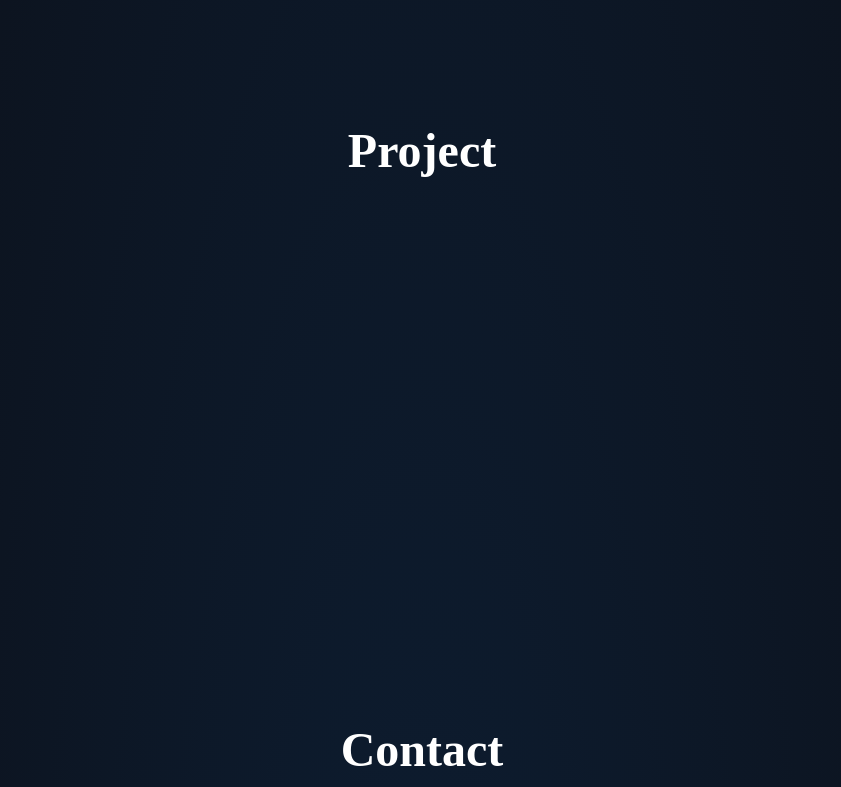
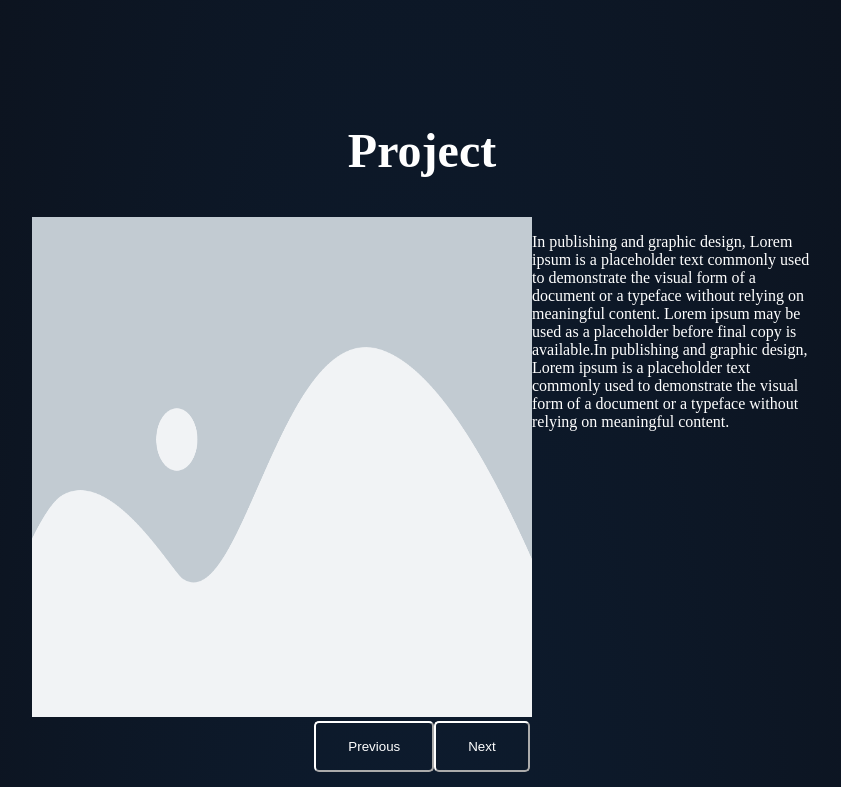
Before and after one commit to Furm1245/react-portfolio, a React (Create React App) app: page / in a window 1280 px wide. Shown: the part 1493-2280 px from the top of the page, without its empty margins (218-1059 px from the left). Built offline with nearby package versions, Linux system fonts and the light colour scheme.

Commit message:
started carousel section

```diff
--- a/src/components/MainPage/MainPage.css
+++ b/src/components/MainPage/MainPage.css
@@ -69,7 +69,16 @@ img {
 }
 
 #project-section {
-    height: 70vh;
+    height: 80vh;
+}
+
+.project-container {
+    display: flex;
+}
+
+.project-buttons {
+    display: flex;
+    justify-content: center;
 }
 
 
--- a/src/components/MainPage/MainPage.js
+++ b/src/components/MainPage/MainPage.js
@@ -9,6 +9,8 @@ import image0 from '../assets/image0.jpeg'
 
 
 const MainPage = () => {
+
+
     return (
         <>
             <main>
@@ -44,6 +46,21 @@ const MainPage = () => {
                 </section>
                 <section id='project-section'>
                     <h2>Project</h2>
+                    <div className='project-container'>
+                        <div>
+                            <img src={process.env.PUBLIC_URL + `/assets/placeholder.webp`} alt='projects'></img>
+                        </div>
+                        <div>
+                            <p>In publishing and graphic design, Lorem ipsum is a placeholder text commonly used to demonstrate the visual form of a document or a typeface without relying on meaningful content.
+                                Lorem ipsum may be used as a placeholder before final copy is available.In publishing and graphic design, Lorem ipsum is a placeholder text commonly used to demonstrate the visual form of a document or a typeface without relying on meaningful content.</p>
+                        </div>
+                    </div>
+                    <div className='project-buttons'>
+                        <Button variant={'outline'} text={'Previous'}>
+                        </Button>
+                        <Button variant={'outline'} text={'Next'}>
+                        </Button>
+                    </div>
                 </section>
                 <section id='contact-section'>
                     <h2>Contact</h2>
```
Also changed, not shown: public/assets/placeholder.webp (added).
